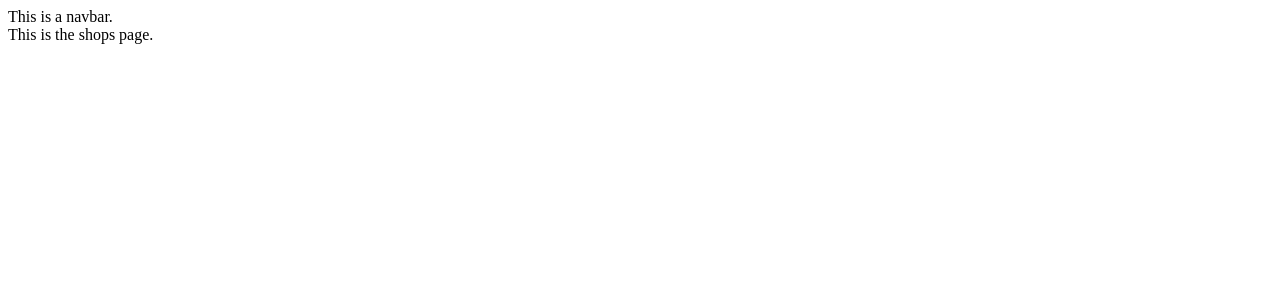
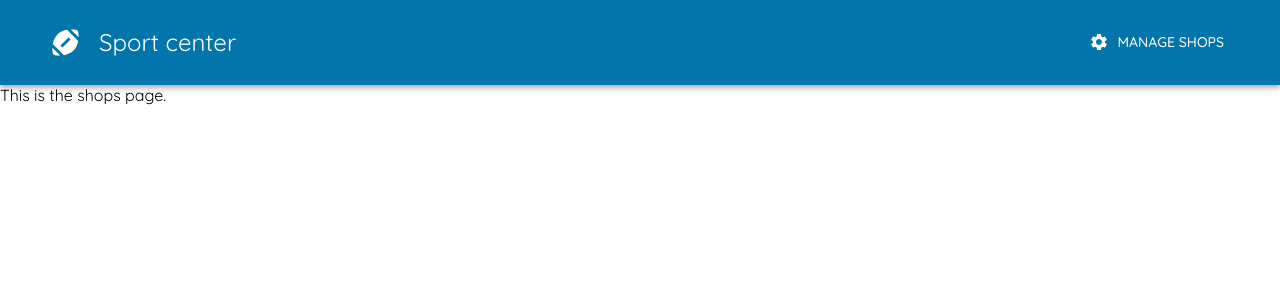
Before and after one commit to hugoseri/bigbagngo-test, a React (Create React App) app in the folder front/: page / in a window 1280 px wide. Shown: the top 300 px of the page. Built offline with nearby package versions, Linux system fonts and the light colour scheme.

Commit message:
Add navbar styling

```diff
--- a/front/public/index.html
+++ b/front/public/index.html
@@ -14,7 +14,7 @@
 
     <link
       rel="stylesheet"
-      href="https://fonts.googleapis.com/css?family=Roboto:300,400,500,700&display=swap"
+      href="https://fonts.googleapis.com/css?family=Quicksand:300,400,500,700&display=swap"
     />
     <link
       rel="stylesheet"
--- a/front/src/App.js
+++ b/front/src/App.js
@@ -1,12 +1,17 @@
 import React from "react";
 import { BrowserRouter as Router, Switch, Route } from "react-router-dom";
-import { createMuiTheme, ThemeProvider } from "@material-ui/core/styles";
+import {
+  createMuiTheme,
+  ThemeProvider,
+  makeStyles,
+} from "@material-ui/core/styles";
 import { lightBlue } from "@material-ui/core/colors";
 
 import NavBar from "components/NavBar";
 import Shops from "components/Shops";
 import Backoffice from "components/Backoffice";
 import NoMatch from "components/NoMatch";
+import "index.css";
 
 const theme = createMuiTheme({
   palette: {
@@ -14,10 +19,22 @@ const theme = createMuiTheme({
       main: lightBlue[500],
     },
   },
+  typography: {
+    fontFamily: "Quicksand",
+  },
 });
 
+const useStyles = makeStyles(() => ({
+  root: {
+    height: "100vh",
+    width: "100vw",
+  },
+}));
+
 function App() {
+  const classes = useStyles();
   return (
+    <div className={classes.root}>
       <ThemeProvider theme={theme}>
         <Router>
           <NavBar />
@@ -34,6 +51,7 @@ function App() {
           </Switch>
         </Router>
       </ThemeProvider>
+    </div>
   );
 }
 
--- a/front/src/components/NavBar.js
+++ b/front/src/components/NavBar.js
@@ -1,5 +1,53 @@
 import React from "react";
+import { makeStyles } from "@material-ui/core/styles";
+import AppBar from "@material-ui/core/AppBar";
+import Button from "@material-ui/core/Button";
+import Typography from "@material-ui/core/Typography";
+import BallIcon from "@material-ui/icons/SportsFootball";
+import SettingsIcon from "@material-ui/icons/Settings";
+import { Link } from "react-router-dom";
+
+const useStyles = makeStyles((theme) => ({
+  root: {
+    background: theme.palette.primary.dark,
+    color: theme.palette.common.white,
+    flexDirection: "row",
+    alignItems: "center",
+    padding: theme.spacing(3, 6),
+    justifyContent: "space-between",
+  },
+  home: {
+    display: "flex",
+    alignItems: "center",
+    "& svg": {
+      paddingRight: theme.spacing(2),
+    },
+  },
+  button: {
+    color: theme.palette.common.white,
+  },
+}));
 
 export default function NavBar() {
-  return <div>This is a navbar.</div>;
+  const classes = useStyles();
+
+  return (
+    <AppBar position="sticky" className={classes.root}>
+      <Link to="/" className={classes.home}>
+        <BallIcon fontSize="large" />
+        <Typography variant="h5" className={classes.title}>
+          Sport center
+        </Typography>
+      </Link>
+      <Link to="/admin">
+        <Button
+          variant="text"
+          startIcon={<SettingsIcon />}
+          className={classes.button}
+        >
+          Manage shops
+        </Button>
+      </Link>
+    </AppBar>
+  );
 }
--- /dev/null
+++ b/front/src/index.css
@@ -0,0 +1,10 @@
+body {
+  margin: 0;
+  padding: 0;
+  font-family: "Quicksand";
+}
+
+a {
+  color: inherit;
+  text-decoration: none;
+}
```
Lines whose indentation alone changed are shown as unchanged.
